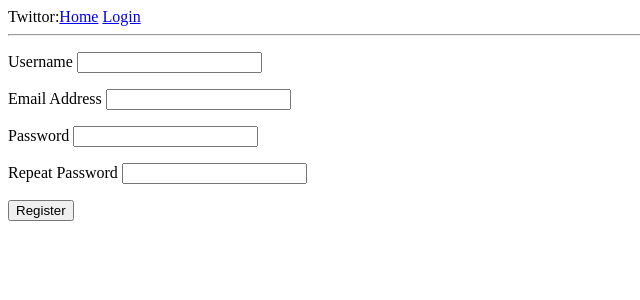
After one commit to christu6899/twitter, a Flask app: page /register in a window 1280 px wide. The commit adds this page. Shown: the top 300 px of the page, without its empty margins (0-640 px from the left). Run offline with Flask 2, Linux system fonts and the light colour scheme.

Commit message:
version 0.5.1
Signed-off-by: christu6899 <worktu6899@gmail.com>

```diff
--- a/twittor/__init__.py
+++ b/twittor/__init__.py
@@ -8,7 +8,7 @@ db = SQLAlchemy()
 migrate = Migrate()
 login_manager = LoginManager()
 login_manager.login_view = 'login'
-from twittor.route import index,login,logout
+from twittor.route import index,login,logout,register
 
 def create_app():
 
@@ -21,4 +21,6 @@ def create_app():
     app.add_url_rule('/','index',index)
     app.add_url_rule('/login','login',login,methods=['GET','POST'])
     app.add_url_rule('/logout','logout',logout)
+    app.add_url_rule('/register','register',register,methods=['GET','POST'])
+
     return app
--- a/twittor/route.py
+++ b/twittor/route.py
@@ -40,3 +40,6 @@ def login():
 def logout():
     logout_user()
     return redirect(url_for('login'))
+
+def register():
+    return render_template('register.html',title = 'Registration')
--- a/twittor/templates/login.html
+++ b/twittor/templates/login.html
@@ -17,5 +17,6 @@
         <p>
             {{ form.submit()}}
         </p>
+        <a href="{{ url_for('register') }}">New User?</a>
     </form>
 {% endblock%}
--- /dev/null
+++ b/twittor/templates/register.html
@@ -0,0 +1,27 @@
+{% extends "base.html" %}
+
+{% block content %}
+
+    <form action="" method="post">
+    <p>
+        <label for="">Username</label>
+        <input type="text" name="" id="">
+    </p>
+    <p>
+        <label for="">Email Address</label>
+        <input type="email" name="" id="">
+    </p>
+    <p>
+        <label for="">Password</label>
+        <input type="password" name="" id="">
+    </p>
+    <p>
+        <label for="">Repeat Password</label>
+        <input type="password" name="" id="">
+    </p>
+    <p>
+        <input type="submit" value="Register">
+    </p>
+    </form>
+
+{% endblock %}
```
